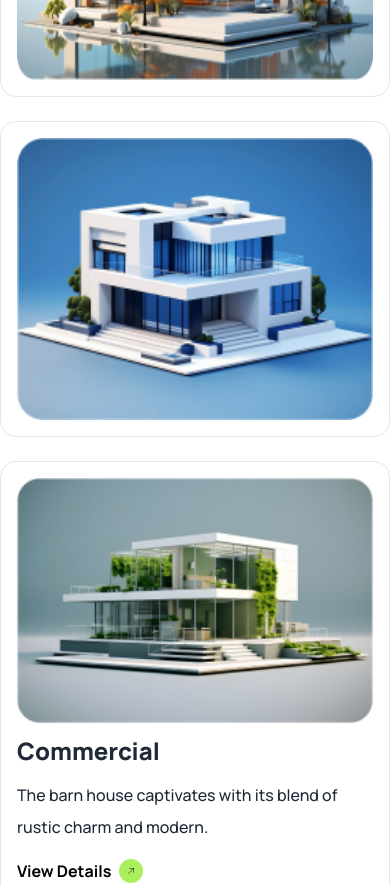
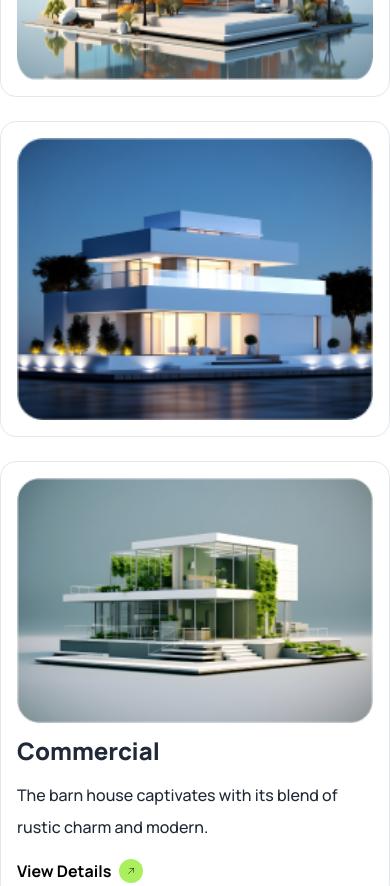
Before and after one commit to raselworshop/assignment-3, a website built with Vite: page index.html in a window 390 px wide. Shown: the part 4140-5026 px from the top of the page. Built offline with nearby package versions, Linux system fonts and the light colour scheme.

Commit message:
added the mistakes to right has done

```diff
--- a/index.html
+++ b/index.html
@@ -286,10 +286,14 @@
             <div class="lg:col-span-3 border rounded-2xl p-4">
                 <img class="w-full h-[17rem]" src="./assets/img2.png" alt="">
             </div>
-            <!-- grid card 3 -->
-            <div class="lg:col-span-2 border rounded-2xl p-4">
+            <!-- grid card 3 sm hidden -->
+            <div class="hidden lg:block lg:col-span-2 border rounded-2xl p-4">
                 <img class="w-full lg:w-72" src="./assets/img3.png" alt="">
             </div>
+            <!-- grid 3 sm visible -->
+            <div class="block lg:hidden lg:col-span-2 border rounded-2xl p-4">
+              <img class="w-full lg:w-72" src="./assets/img5.png" alt="">
+          </div>
             <!-- grid card 4 -->
             <div class="lg:col-span-4 border rounded-2xl p-4 flex flex-col lg:flex-row justify-start gap-3 lg:gap-5">
                 <!-- image section -->
@@ -305,6 +309,11 @@
                   </svg></button>
                 </div>
             </div>
+            <!-- grid card 5 sm visible -->
+            <div class="block lg:hidden lg:col-span-2 border rounded-2xl p-4">
+              <img class="w-full lg:w-72" src="./assets/img3.png" alt="">
+          </div>
+            <!-- grid 5 -->
             <div class="lg:col-span-2 border rounded-2xl p-4">
                 <img class="w-full lg:w-72" src="./assets/img5.png" alt="">
             </div>
```
